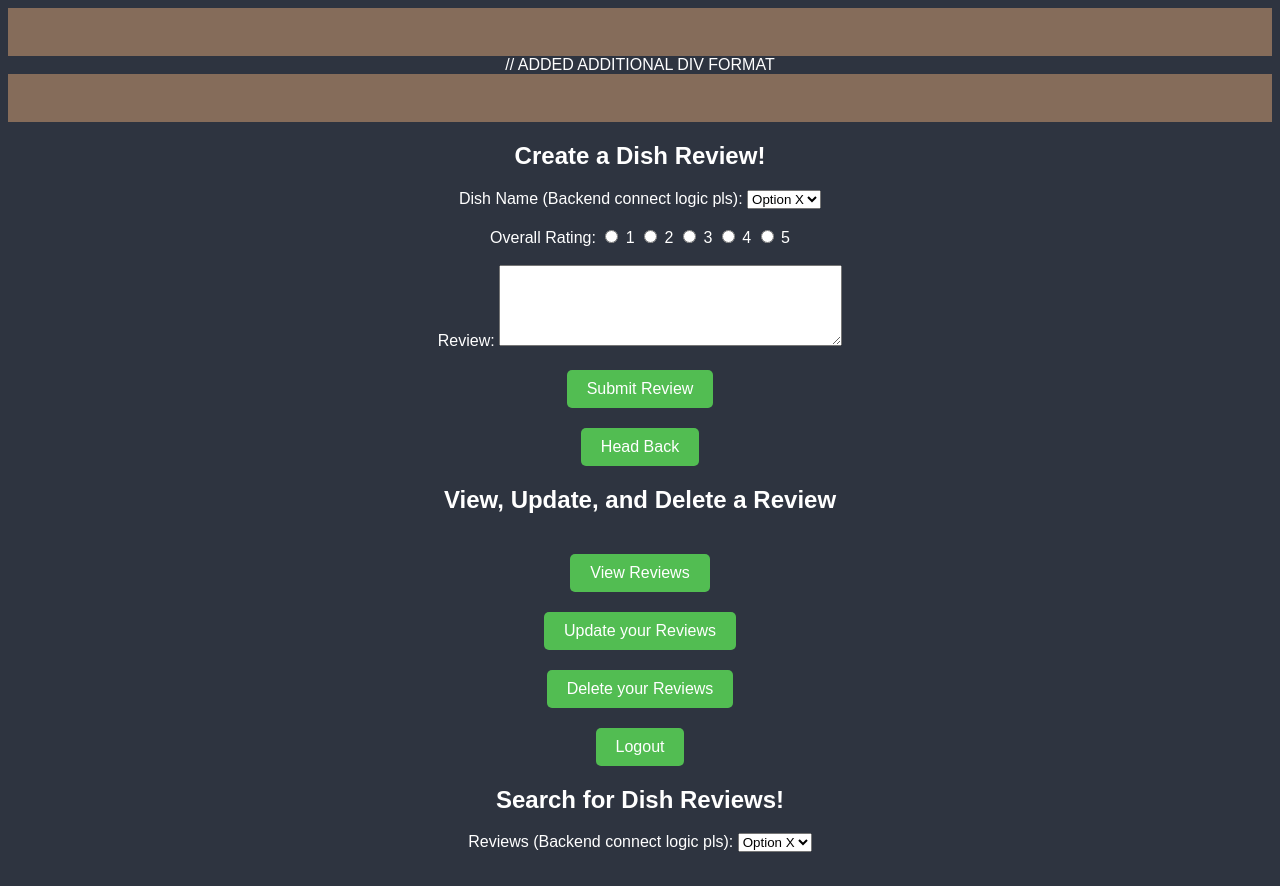
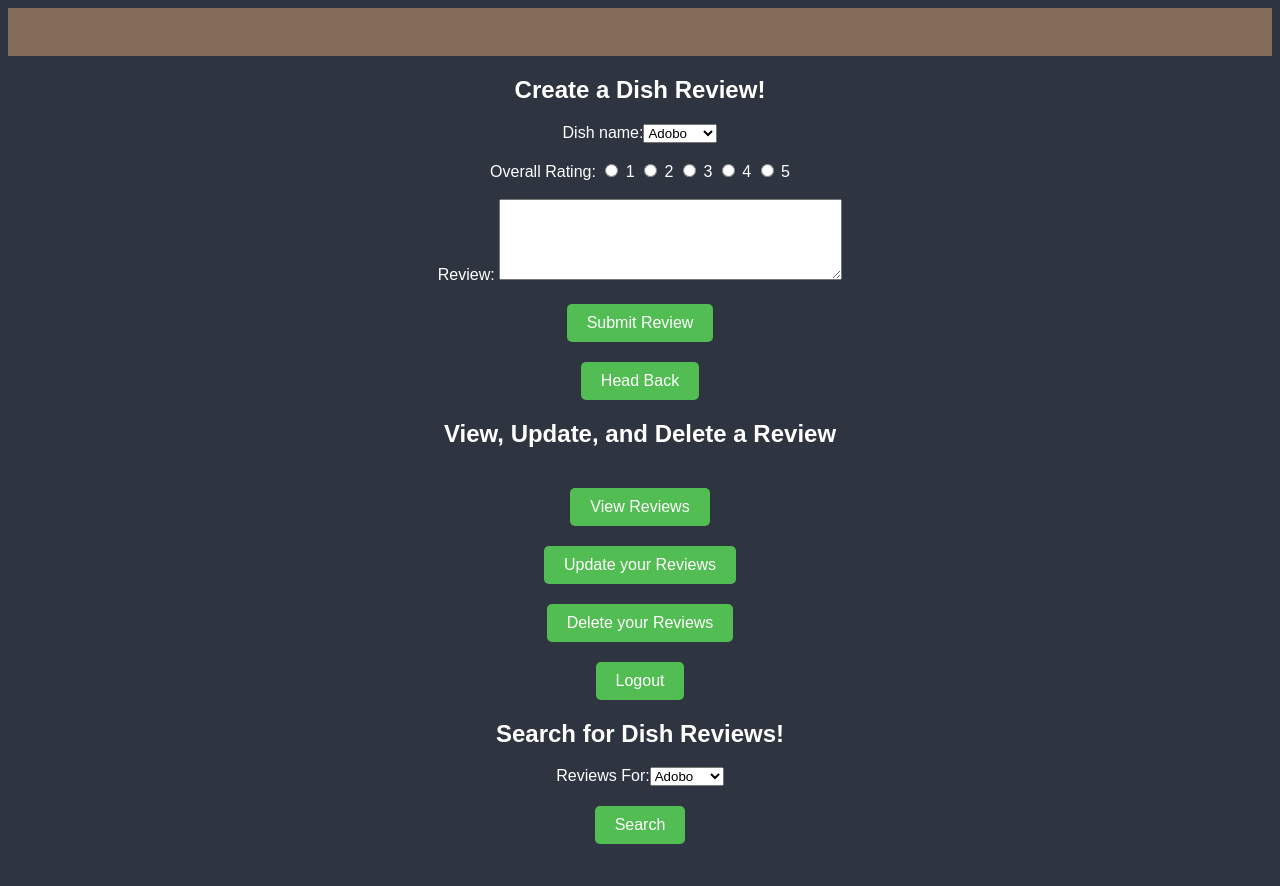
Before and after one commit to Amienzz/IT-PROG-Silly-Group, a PHP site: page /FUNC_DR.php in a window 1280 px wide. After the commit the page ends 844 px from the top, so only its background shows below. Run offline with PHP 8.4, Linux system fonts and the light colour scheme; data comes from the database, SQL or seed files in the repository.

Commit message:
DR Changes
added a few things to flesh out FUNC_DR.php

```diff
--- a/FUNC_DR.php
+++ b/FUNC_DR.php
@@ -11,18 +11,27 @@
     <link rel="stylesheet" href="style.css">
 </head>
 <body>
+    <?php
+    $conn = mysqli_connect("localhost", "root", "") or die("Unable to connect!" . mysqli_error());
+    mysqli_select_db($conn, "ratingsystem") or die("Unable to select database!" . mysqli_error());
+    ?>
     <header class="taskbar"></header>
 
-    <div id="create" class="dr-function" style="display: none;">
+    <div id="create" class="dr-function">
         <h2>Create a Dish Review!</h2>
         <form action="FUNC_DR.php" method="post">
+            <?php
+            $studQuery = mysqli_query($conn, "SELECT * FROM dish ORDER BY dish_name");
 
-            <label for="dish_name">Dish Name (Backend connect logic pls):</label>
-            <select id="dish_name">
-            <option value="X">Option X</option>
-            <option value="Y">Option Y</option>
-            <option value="Z">Option Z</option>
-            </select>
+            echo "<label for='dish_name'>Dish name:</label>";
+            echo "<select id='dish_name'>";
+            while($row = mysqli_fetch_array($studQuery))
+            {
+                echo "<option value='".$row['dish_id']."'>".$row['dish_name']."</option>";
+            }
+            echo "</select>";
+
+            ?>
             <br><br>
 
             <label>Overall Rating:</label>
@@ -48,7 +57,7 @@
     </div>
 
     <!-- View, Update, and Delete a Review div -->
-    <div id="view" class="dr-function" style="display: none;">
+    <div id="view" class="dr-function">
         <h2>View, Update, and Delete a Review</h2>
         <button class="mainstyle" onclick="toggle(review_dish); toggle(mainpage)">View Reviews</button><br>
         <button class="mainstyle" onclick="toggle(search_account); toggle(mainpage)">Update your Reviews</button><br>
@@ -57,16 +66,55 @@
     </div>
 
     <!-- Search a Dish Review div -->
-    <div id="search" class="dr-function" style="display: none;">
+    <div id="search" class="dr-function">
     <h2>Search for Dish Reviews!</h2>
-        <form action="FUNC_DR.php" method="post">
-            <label for="dish_name">Reviews (Backend connect logic pls):</label>
-            <select id="dish_name">
-            <option value="X">Option X</option>
-            <option value="Y">Option Y</option>
-            <option value="Z">Option Z</option>
-            </select>
-            <br><br>
+    <form action="FUNC_DR.php" method="post">
+    <?php
+    $dishname = mysqli_query($conn, "SELECT * FROM dish ORDER BY dish_name");
+
+    echo "<label for='dish_name'>Reviews For:</label>";
+    echo "<select id='dish_id' name='dish_id'>"; // Added name attribute to the select tag
+    while($row = mysqli_fetch_array($dishname))
+    {
+        echo "<option value='".$row['dish_id']."'>".$row['dish_name']."</option>";
+    }
+    echo "</select>";
+    echo "<br>";
+    echo "<button type='submit' name='search'>Search</button>"; // Changed type to 'submit' and added name attribute
+
+    if(isset($_POST['search']) && isset($_POST['dish_id'])) {
+        $dish_id = $_POST['dish_id'];
+        $review = mysqli_query($conn, "SELECT * FROM dish_review WHERE dish_id = $dish_id");
+        while($row = mysqli_fetch_array($review)){
+            echo "<table>";
+            echo "<tr>";
+            echo "<th>Dish Review ID</th>";
+            echo "<th>Overall Rating</th>";
+            echo "<th>Quality Rating</th>";
+            echo "<th>Price Rating</th>";
+            echo "<th>Review Text</th>";
+            echo "</tr>";
+            echo "<tr>";
+            echo "<td>".$row['dish_review_id']."</td>";
+            echo "<td>".$row['dish_overall_rating']."</td>";
+            echo "<td>".$row['dish_quality_rating']."</td>";
+            echo "<td>".$row['dish_price_rating']."</td>";
+            echo "<td>".$row['dish_review_text']."</td>";
+            echo "</tr>";
+            echo"<br>";
+            echo "</table>";
+        }
+    }
+
+
+
+
+
+    ?>
+</form>
+
+
+
     </div>
 
     <script src="script.js"></script>
@@ -122,77 +170,3 @@
     }
 
 ?>
-
-
-
-
-// ADDED ADDITIONAL DIV FORMAT
-
-<html>
-<head>
-    <meta http-equiv="Content-Type" content="text/html; charset=UTF-8">
-    <title>Dish Reviews</title>
-    <meta name="viewport" content="width=device-width, initial-scale=1.0">
-</head>
-<body>
-    <header class="taskbar"></header>
-
-    <div id="create" class="dr-function">
-        <h2>Create a Dish Review!</h2>
-        <form action="FUNC_DR.php" method="post">
-
-            <label for="dish_name">Dish Name (Backend connect logic pls):</label>
-            <select id="dish_name">
-            <option value="X">Option X</option>
-            <option value="Y">Option Y</option>
-            <option value="Z">Option Z</option>
-            </select>
-            <br><br>
-
-            <label>Overall Rating:</label>
-            <input type="radio" id="rating1" name="overall_rating" value="1" required>
-            <label for="rating1">1</label>
-            <input type="radio" id="rating2" name="overall_rating" value="2">
-            <label for="rating2">2</label>
-            <input type="radio" id="rating3" name="overall_rating" value="3">
-            <label for="rating3">3</label>
-            <input type="radio" id="rating4" name="overall_rating" value="4">
-            <label for="rating4">4</label>
-            <input type="radio" id="rating5" name="overall_rating" value="5">
-            <label for="rating5">5</label>
-            <br><br>
-
-            <label for="review_text">Review:</label>
-            <textarea id="review_text" name="review_text" rows="5" cols="40" required></textarea>
-            <br>
-            <button type="submit">Submit Review</button>
-            <br>
-            <button onclick="window.location.href='MAIN_page.php'">Head Back</button><br>
-        </form>
-    </div>
-
-    <!-- View, Update, and Delete a Review div -->
-    <div id="view" class="dr-function">
-        <h2>View, Update, and Delete a Review</h2>
-        <button class="mainstyle" onclick="toggle(review_dish); toggle(mainpage)">View Reviews</button><br>
-        <button class="mainstyle" onclick="toggle(search_account); toggle(mainpage)">Update your Reviews</button><br>
-        <button class="mainstyle" onclick="toggle(search_account); toggle(mainpage)">Delete your Reviews</button><br>
-        <button class="mainstyle" onclick="window.location.href='index.php'">Logout</button><br>
-    </div>
-
-    <!-- Search a Dish Review div -->
-    <div id="search" class="dr-function">
-        <h2>Search for Dish Reviews!</h2>
-        <form action="FUNC_DR.php" method="post">
-            <label for="dish_name">Reviews (Backend connect logic pls):</label>
-            <select id="dish_name">
-            <option value="X">Option X</option>
-            <option value="Y">Option Y</option>
-            <option value="Z">Option Z</option>
-            </select>
-            <br><br>
-    </div>
-
-
-</body>
-</html>
--- a/FUNC_Search.php
+++ b/FUNC_Search.php
@@ -10,6 +10,9 @@
 
     <div id="search" style="display: none;">
         <h2>Create a Dish Review!</h2>
+        fuck
+        fuck
+        fuckfuckfuckfuckfuckfuckfuckfuckfuckfuckfuckfuckfuckfuckfuck
         <form action="FUNC_Search.php" method="post">
             <label for="dish_name">Find a User! (Backend connect logic pls):</label>
             <select id="dish_name">
--- a/ratingsystem.sql
+++ b/ratingsystem.sql
@@ -26,7 +26,8 @@ SET time_zone = "+00:00";
 --
 -- Table structure for table `dish`
 --
-
+CREATE DATABASE IF NOT EXISTS ratingsystem;
+USE ratingsystem;
 CREATE TABLE `dish` (
   `dish_id` int(11) NOT NULL,
   `resto_id` int(11) NOT NULL,
```
